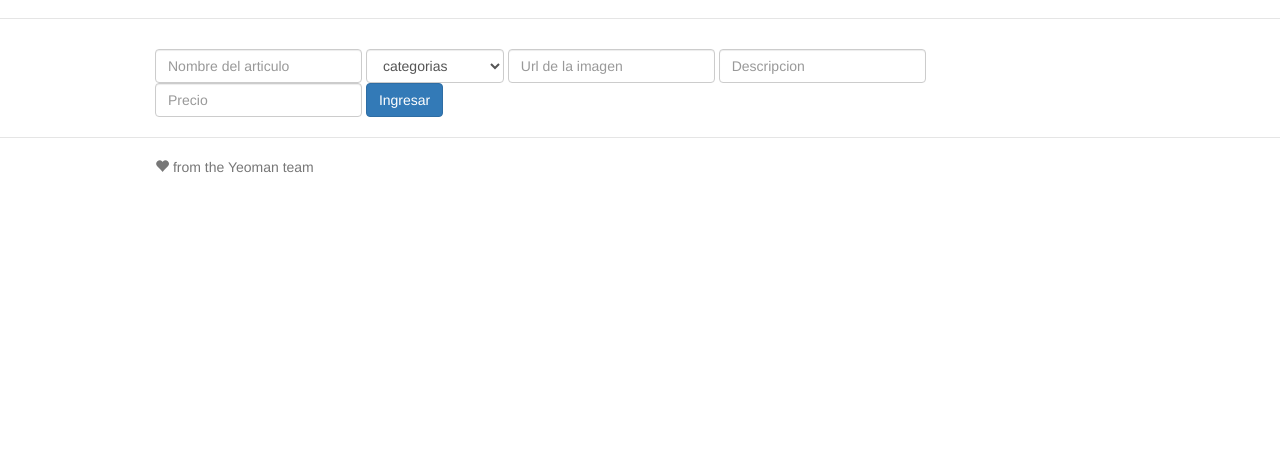
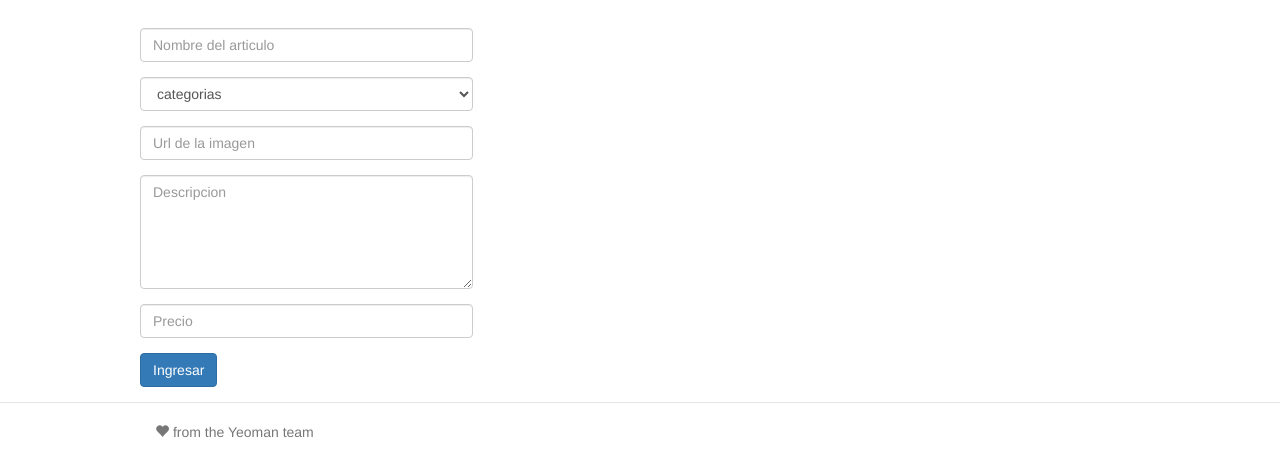
Before and after one commit to macaja/AppVentas, a website: page app/index.html in a window 1280 px wide. Shown: the part 54-530 px from the top of the page. Drawn offline with nearby package versions, Linux system fonts and the light colour scheme; some packages are replaced by stand-ins of ours; files that its build step writes are made by us from their sources; a script that the page names is missing.

Commit message:
Cambio de estilo en el form de articulos

```diff
--- a/app/styles/main.css
+++ b/app/styles/main.css
@@ -19,7 +19,6 @@ body {
 
 /* Custom page header */
 .header {
-  border-bottom: 1px solid #e5e5e5;
   margin-bottom: 10px;
 }
 /* Make the masthead heading the same height as the navigation */
--- a/app/views/main.html
+++ b/app/views/main.html
@@ -1,5 +1,7 @@
-<div >
-  <form class="form-inline" ng-submit="ingresarArticulo(nuevoArticulo)">
+<div class="row">
+
+<div class="col-xs-4">
+  <form class="form-horizontal" ng-submit="ingresarArticulo(nuevoArticulo)">
   <input type="hidden" ng-model="nuevoArticulo.id" >
   <div class="form-group">
     <input type="text" class="form-control"  ng-model="nuevoArticulo.nombre" placeholder="Nombre del articulo">
@@ -13,18 +15,24 @@
     <input type="text" class="form-control" ng-model="nuevoArticulo.imagen" placeholder="Url de la imagen">
 </div>
 <div class="form-group">
-    <input type="text" class="form-control" ng-model="nuevoArticulo.descripcion" placeholder="Descripcion">
+    <textarea class="form-control" rows="5" ng-model="nuevoArticulo.descripcion" placeholder="Descripcion">
+    </textarea>
 </div>
 <div class="form-group">
     <input type="text" class="form-control" ng-model="nuevoArticulo.precio" placeholder="Precio">
 </div>
+<div class="form-group">
   <button type="submit" class="btn btn-primary">Ingresar</button>
+</div>
 </form>
 </div><br>
+</div>
 <div class="row">
     <div class="small-10 column">
     </div>
-    <div class="column medium-4 animated" ng-class-odd="'slideInLeft'" ng-class-even="'slideInRight'" ng-repeat="articulo in articulos">
+    <div class="column medium-4 animated"
+      ng-class-odd="'slideInLeft'" ng-class-even="'slideInRight'"
+      ng-repeat="articulo in articulos">
       <a href="#/articulo/{{articulo.nombre}}/{{articulo.id}}">
         <div class="panel text-center">
             <img class="circle" ng-src="{{articulo.imagen}}">
```
Lines whose indentation alone changed are shown as unchanged.
